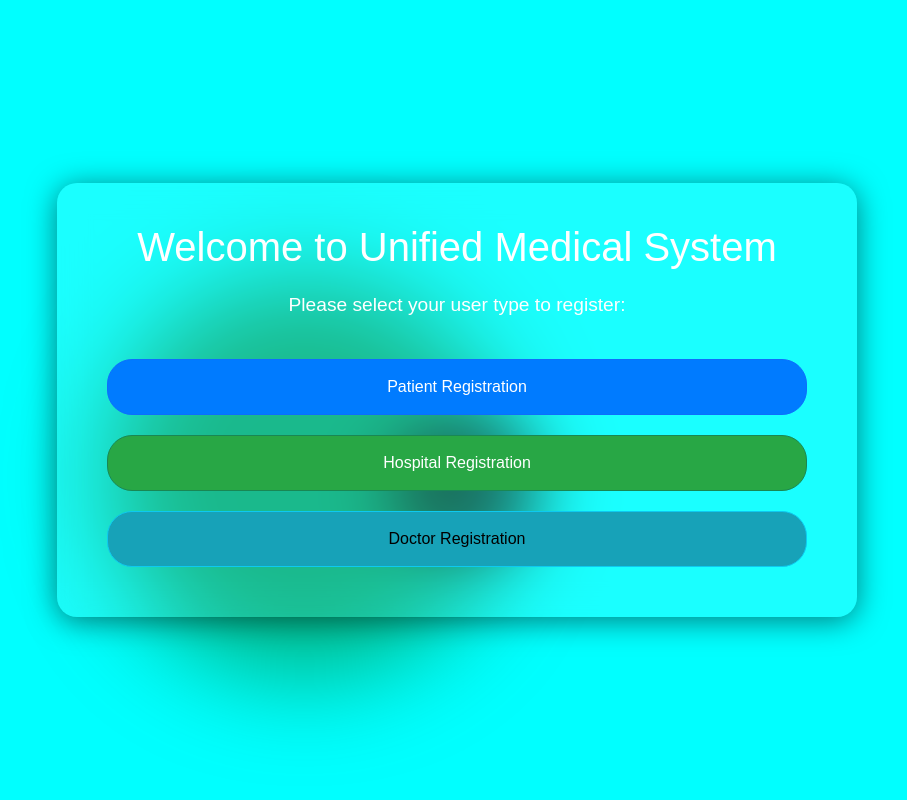
After one commit to devadethanr/unified-medical-system-main, a Flask app: page /auth/register in a window 1280 px wide. The commit adds this page. Shown: the whole page, without its empty margins (183-1090 px from the left). Run offline with Flask 3, Linux system fonts and the light colour scheme; some libraries are stand-ins or nearby versions.

Commit message:
commiting common register page

```diff
--- a/unified-medical-system/app/routes/admin.py
+++ b/unified-medical-system/app/routes/admin.py
@@ -7,7 +7,6 @@ from app.models import User
 from datetime import datetime
 from werkzeug.security import generate_password_hash, check_password_hash
 from app.routes.auth import login
-
 
 admin_bp = Blueprint('admin', __name__)
 
@@ -27,7 +26,6 @@ def index():
     admin_data = mongo.db.users.find_one({'umsId': session['umsId']})
     print(admin_data) #for debugging
     return render_template('admin/dashboard.html', admin_data=admin_data, global_admin_data=global_admin_data)
-
 
 #admin profile
 @admin_bp.route('/profile', methods=['GET', 'POST'])
@@ -188,5 +186,5 @@ def api_hospitals():
             hospital['name'] = hospital_info.get('name')
             hospital['email'] = hospital_info.get('email')
             hospital['state'] = hospital_info.get('state')
-
+            hospital['status'] = hospital_info.get('status')
     return jsonify(hospitals)
--- a/unified-medical-system/app/routes/auth.py
+++ b/unified-medical-system/app/routes/auth.py
@@ -14,7 +14,11 @@ auth_bp = Blueprint('auth', __name__)
 
 @login_manager.user_loader
 def load_user(user_id):
+
     return User.get(user_id)
+@auth_bp.route('/register', methods=['GET'])
+def register():
+    return render_template('common/register.html')
 
 @auth_bp.route('/login', methods=['GET', 'POST'])
 def login():
--- /dev/null
+++ b/unified-medical-system/app/templates/common/register.html
@@ -0,0 +1,138 @@
+<!doctype html>
+<html lang="en">
+<head>
+    <meta charset="utf-8">
+    <meta name="viewport" content="width=device-width, initial-scale=1, shrink-to-fit=no">
+    <title>Unified Registration - UMS</title>
+    <link rel="icon" href="{{ url_for('static', filename='images/favicon.ico') }}" type="image/x-icon">
+    <link rel="stylesheet" href="{{ url_for('static', filename='css/bootstrap.min.css') }}">
+    <link rel="stylesheet" href="{{ url_for('static', filename='css/style.css') }}">
+    <style>
+        body {
+            margin: 0;
+            font-family: 'Arial', sans-serif;
+            overflow: hidden;
+            height: 100vh;
+            display: flex;
+            justify-content: center;
+            align-items: center;
+            position: relative;
+            background-color: cyan; /* Cyan background */
+        }
+        .blob {
+            position: absolute;
+            top: 50%;
+            left: 50%;
+            width: 150px; /* Smaller blob */
+            height: 150px;
+            background: rgba(0, 0, 0, 0.5); /* Black blob */
+            border-radius: 50%;
+            filter: blur(30px);
+            animation: moveBlob 10s ease-in-out infinite;
+            z-index: 1;
+        }
+        .large-blob {
+            position: absolute;
+            top: 50%;
+            left: 50%;
+            width: 400px; /* Larger blob */
+            height: 400px;
+            background: rgba(0, 100, 0, 0.5); /* Dark green blob */
+            border-radius: 50%;
+            filter: blur(50px);
+            animation: moveLargeBlob 15s ease-in-out infinite;
+            z-index: 0;
+        }
+        @keyframes moveBlob {
+            0% {
+                transform: translate(-50%, -50%) translateX(0) translateY(0);
+            }
+            25% {
+                transform: translate(-50%, -50%) translateX(100px) translateY(-50px);
+            }
+            50% {
+                transform: translate(-50%, -50%) translateX(-100px) translateY(50px);
+            }
+            75% {
+                transform: translate(-50%, -50%) translateX(50px) translateY(100px);
+            }
+            100% {
+                transform: translate(-50%, -50%) translateX(0) translateY(0);
+            }
+        }
+        @keyframes moveLargeBlob {
+            0% {
+                transform: translate(-50%, -50%) translateX(0) translateY(0);
+            }
+            25% {
+                transform: translate(-50%, -50%) translateX(200px) translateY(-100px);
+            }
+            50% {
+                transform: translate(-50%, -50%) translateX(-200px) translateY(100px);
+            }
+            75% {
+                transform: translate(-50%, -50%) translateX(100px) translateY(200px);
+            }
+            100% {
+                transform: translate(-50%, -50%) translateX(0) translateY(0);
+            }
+        }
+        .card {
+            background: rgba(255, 255, 255, 0.1);
+            backdrop-filter: blur(15px);
+            border-radius: 20px;
+            padding: 40px;
+            box-shadow: 0 4px 30px rgba(0, 0, 0, 0.5);
+            text-align: center;
+            color: white;
+            width: 95%;
+            max-width: 800px; /* Increased max-width for a wider card */
+            position: relative;
+            z-index: 2;
+        }
+        h1 {
+            font-size: 2.5em;
+            margin-bottom: 20px;
+        }
+        p {
+            font-size: 1.2em;
+            margin-bottom: 30px;
+        }
+        .btn {
+            margin: 10px;
+            border-radius: 25px;
+            padding: 15px 20px; /* Reduced padding to make the button less wider */
+            font-size: 1em;
+            transition: background 0.3s;
+        }
+        .btn-primary {
+            background-color: #007bff;
+        }
+        .btn-success {
+            background-color: #28a745;
+        }
+        .btn-info {
+            background-color: #17a2b8;
+        }
+        .btn:hover {
+            filter: brightness(1.1);
+        }
+    </style>
+</head>
+<body>
+
+<div class="large-blob"></div>
+<div class="blob"></div>
+
+<div class="card">
+    <h1>Welcome to Unified Medical System</h1>
+    <p>Please select your user type to register:</p>
+    <a href="{{ url_for('patient.register') }}" class="btn btn-primary">Patient Registration</a>
+    <a href="{{ url_for('hospital.register') }}" class="btn btn-success">Hospital Registration</a>
+    <a href="{{ url_for('doctor.register') }}" class="btn btn-info">Doctor Registration</a>
+</div>
+
+<script src="https://code.jquery.com/jquery-3.6.0.min.js"></script>
+<script src="{{ url_for('static', filename='js/bootstrap.bundle.min.js') }}"></script>
+</body>
+</html>
```
Also changed, not shown: unified-medical-system/app/templates/admin/dashboard.html (+73 -7 lines), unified-medical-system/app/templates/common/ui.png (added).
